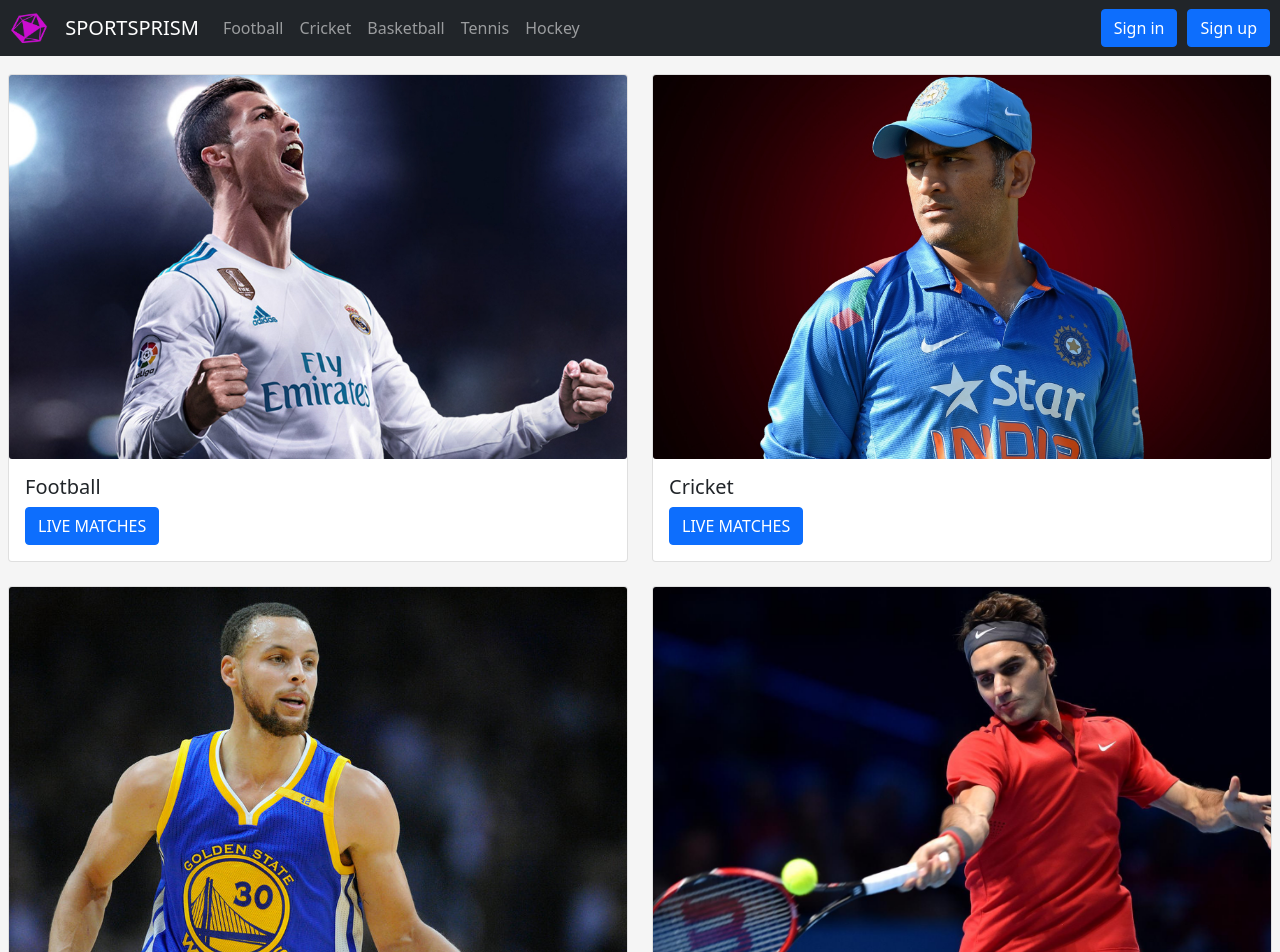
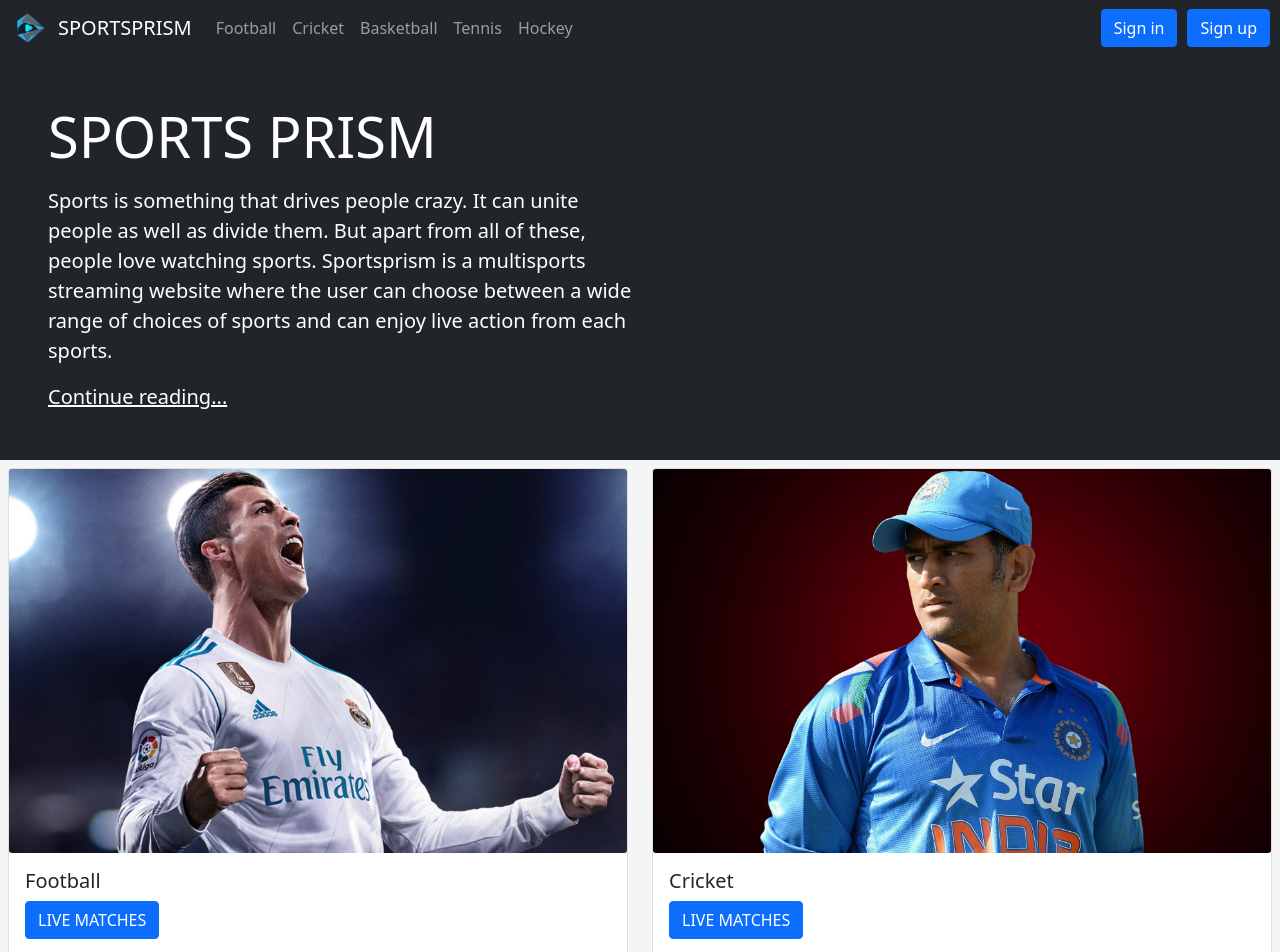
Before and after one commit to Vikrantpalle/sports-prism-frontend, a React (Create React App) app: page / in a window 1280 px wide. Shown: the top 952 px of the page. Built offline with nearby package versions, Linux system fonts and the light colour scheme.

Commit message:
Changed logo ,Added Caption under the navbar and motion effect

```diff
--- a/src/Home.css
+++ b/src/Home.css
@@ -1,5 +1,8 @@
-.card-img{
-    width: 100%;
-    height: 30vw;
-    object-fit: cover;
+.card-img {
+  width: 100%;
+  height: 30vw;
+  object-fit: cover;
 }
+.custom {
+  margin-top: -11px !important;
+}
--- a/src/Home.js
+++ b/src/Home.js
@@ -3,6 +3,7 @@
 import Footer from "./Footer";
 import "./Home.css";
 import NavBar from "./NavBar";
+import { motion } from "framer-motion";
 
 const sportData = [
   { src: "football.jpg", title: "Football" },
@@ -12,14 +13,56 @@
   { src: "hockey.jpg", title: "Hockey" },
 ];
 
+const containerVarients = {
+  hidden: { opacity: 1 },
+  visible: {
+    opacity: 1,
+    transition: {
+      delayChildren: 0.3,
+      staggerChildren: 0.2,
+    },
+  },
+};
+
+const item = {
+  hidden: { y: 20, opacity: 0 },
+  visible: {
+    y: 0,
+    opacity: 1,
+  },
+};
+
 class Home extends React.Component {
   render() {
     return (
       <Container fluid className="p-0">
         <NavBar />
+        <div class="jumbotron p-3 p-md-5 text-white bg-dark custom">
+          <div class="col-md-6 px-0">
+            <h1 class="display-4 font-italic">SPORTS PRISM</h1>
+            <p class="lead my-3">
+              Sports is something that drives people crazy. It can unite people
+              as well as divide them. But apart from all of these, people love
+              watching sports. Sportsprism is a multisports streaming website
+              where the user can choose between a wide range of choices of
+              sports and can enjoy live action from each sports.
+            </p>
+            <p class="lead mb-0">
+              <a href="#" class="text-white font-weight-bold">
+                Continue reading...
+              </a>
+            </p>
+          </div>
+        </div>
+        <motion.div
+          variants={containerVarients}
+          initial="hidden"
+          animate="visible"
+        >
           <Row xs={1} md={2} className="g-4 p-2">
             {sportData.map((sport) => {
               return (
+                <motion.div variants={item}>
                   <Col>
                     <Card>
                       <Card.Img
@@ -35,9 +78,11 @@
                       </Card.Body>
                     </Card>
                   </Col>
+                </motion.div>
               );
             })}
           </Row>
+        </motion.div>
         <Footer />
       </Container>
     );
--- a/src/NavBar.js
+++ b/src/NavBar.js
@@ -13,16 +13,17 @@
 
   render() {
     return (
-      <div style={{ marginBottom: "10px" }}>
+      <div id="nav" style={{ marginBottom: "10px" }}>
         <Navbar bg="dark" variant="dark">
           <Navbar.Brand href="/">
             <img
               alt=""
-              src={require("./assets/logo.png")}
-              width="60"
+              src={require("./assets/WEBD.png")}
+              width="58"
               height="30"
               className="d-inline-block align-top"
-            />{" "}
+            />
+            {""}
             SPORTSPRISM
           </Navbar.Brand>
           <Nav className="me-auto">
```
Also changed, not shown: src/assets/WEBD.png (added). Lines whose indentation alone changed are shown as unchanged.
